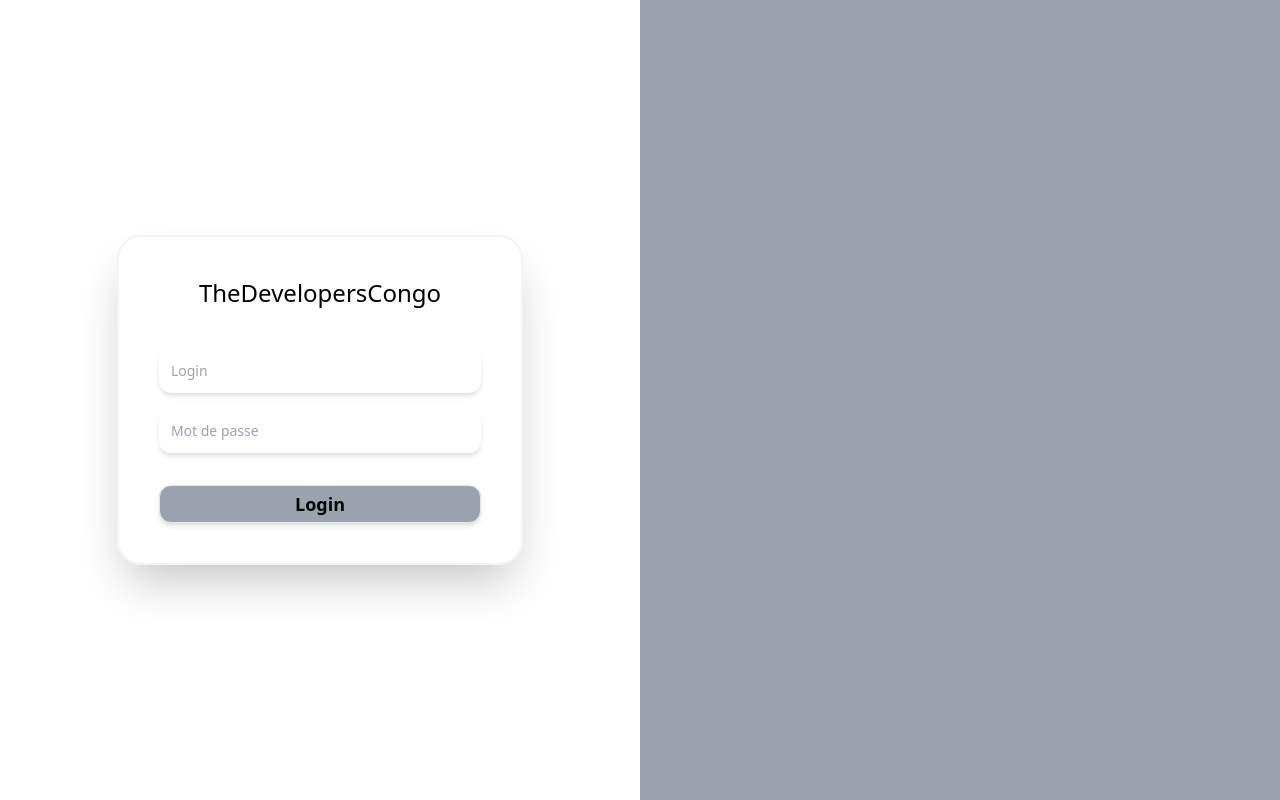
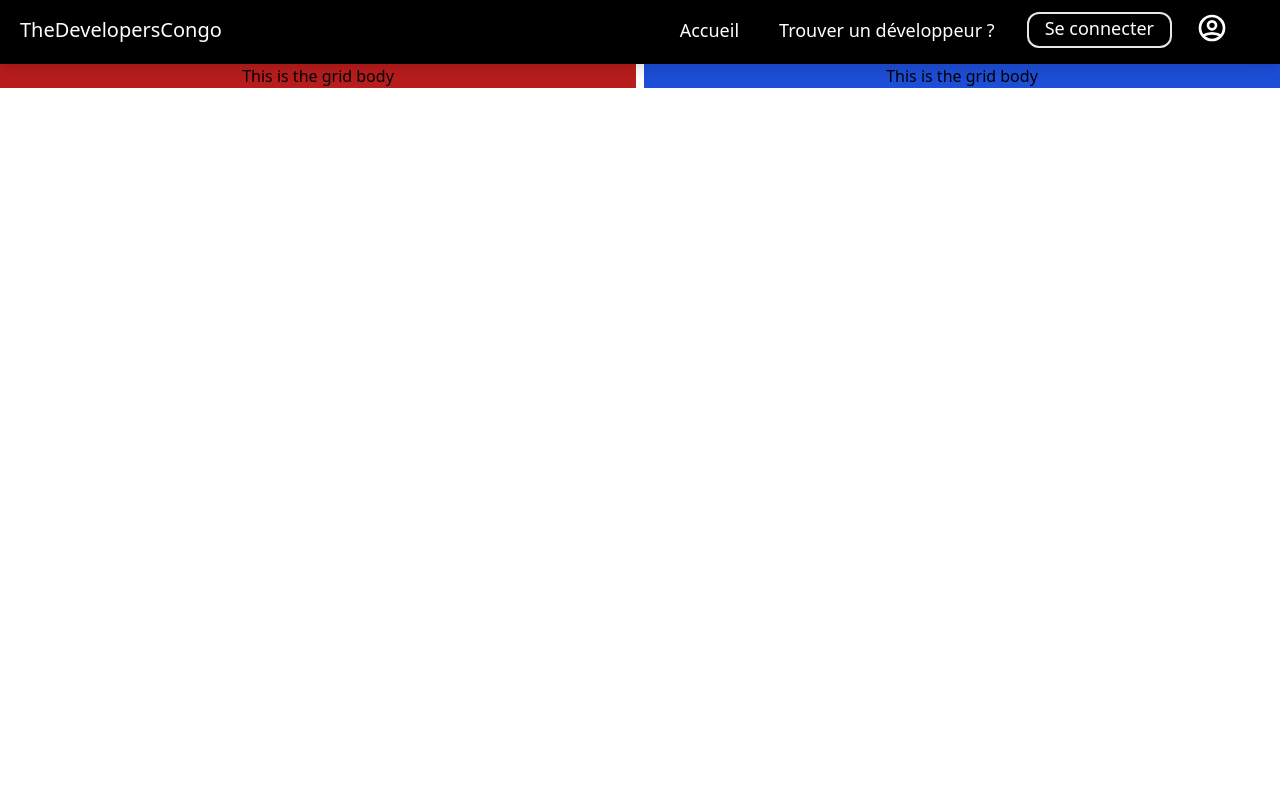
Before and after one commit to Nathsad1996/TheDevelopersCongo-FrontEnd, a Vue app: page / in a window 1280 px wide. Before the commit this address led to /login. Built offline with nearby package versions, Linux system fonts and the light colour scheme.

Commit message:
working on home findDeveloper login profile vue files

```diff
--- a/src/App.vue
+++ b/src/App.vue
@@ -1,3 +1,59 @@
 <template>
-  <router-view />
+  <div class="font-sans">
+    <nav
+      v-show="!wantToLogin"
+      class="absolute text-white flex justify-between top-0 w-full h-16 border-transparent border-b-4 shadow-lg bg-black"
+    >
+      <div class="flex m-3 px-2 py-1 text-sm md:text-xl cursor-pointer">
+        <span>TheDevelopersCongo</span>
+      </div>
+      <ul class="flex flex-row mr-10">
+        <router-link to="/">
+          <li class="menu-item m-3 px-2 py-1 hover:text-gray-500">Accueil</li>
+        </router-link>
+        <router-link to="/find-dev">
+          <li class="menu-item m-3 px-2 py-1 hover:text-gray-500">Trouver un développeur ?</li>
+        </router-link>
+        <li
+          class="menu-item m-3 px-4 pb-1 border-2 rounded-xl hover:text-black hover:bg-white"
+          @click="loginOptions"
+        >Se connecter</li>
+        <router-link to="/profile">
+          <svg
+            class="w-8 h-8 m-3 transition ease-in-out duration-500 cursor-pointer hover:text-gray-500"
+            fill="none"
+            stroke="currentColor"
+            viewBox="0 0 24 24"
+            xmlns="http://www.w3.org/2000/svg"
+          >
+            <path
+              stroke-linecap="round"
+              stroke-linejoin="round"
+              stroke-width="2"
+              d="M5.121 17.804A13.937 13.937 0 0112 16c2.5 0 4.847.655 6.879 1.804M15 10a3 3 0 11-6 0 3 3 0 016 0zm6 2a9 9 0 11-18 0 9 9 0 0118 0z"
+            />
+          </svg>
+        </router-link>
+      </ul>
+    </nav>
+    <router-view />
+  </div>
 </template>
+
+<script setup>
+import { useStore } from 'vuex';
+import { useRouter } from 'vue-router';
+
+const store = useStore()
+const router = useRouter()
+
+const wantToLogin = store.state.wantToLogin
+
+
+const loginOptions = () => {
+  store.dispatch('setWantToLogin', true)
+  router.push('/login')
+}
+
+
+</script>
--- a/src/css/tailwind.css
+++ b/src/css/tailwind.css
@@ -14,7 +14,7 @@
 }
 
 .menu-item {
-    @apply m-3 px-2 py-1 text-sm md:text-lg transition ease-in-out duration-500 hover:text-blue-600 cursor-pointer;
+    @apply  text-sm md:text-lg transition ease-in-out duration-500  cursor-pointer;
 }
 
 .section-home {
--- a/src/router/index.js
+++ b/src/router/index.js
@@ -14,6 +14,16 @@ const routes = [
     path: '/login',
     name: 'Login',
     component: () => import(/* webpackChunkName: "Login" */ '../views/Login.vue')
+  },
+  {
+    path: '/find-dev',
+    name: 'findDev',
+    component: () => import(/* webpackChunkName: "find-dev" */ '../views/FindDeveloper.vue')
+  },
+  {
+    path: '/profile',
+    name: 'Profile',
+    component: () => import(/* webpackChunkName: "profile" */ '../views/Profile.vue')
   }
 ]
 
@@ -24,12 +34,12 @@ const router = createRouter({
 
 // login handler
 router.beforeEach((to, from, next) => {
-  if (store.state.isLogin === false && to.path === "/") {
-    next("/login")
+  if (from.path === "/login" && to.path !== "/login") {
+    store.dispatch('setWantToLogin', false)
+    next()
   }
   else {
     next()
-
   }
 })
 
--- a/src/store/index.js
+++ b/src/store/index.js
@@ -6,13 +6,17 @@ import createPersistedState from "vuex-persistedstate";
 const state = {
   role: '',
   username: '',
-  isLogin: false
+  isLogin: false,
+  wantToLogin: false
 }
 
 
 const mutations = {
   SET_LOGIN: (state, value) => {
     state.isLogin = value
+  },
+  SET_WANT_TO_LOGIN: (state, value) => {
+    state.wantToLogin = value
   }
 }
 
@@ -20,6 +24,9 @@ const actions = {
   setLogin : ({commit}, payload) => {
     commit('SET_LOGIN', payload)
   },
+  setWantToLogin: ({commit}, payload) => {
+    commit('SET_WANT_TO_LOGIN', payload)
+  }
 }
 
 
--- /dev/null
+++ b/src/views/FindDeveloper.vue
@@ -0,0 +1,13 @@
+<template>
+    <div class="grid mt-16 grid-rows-3 gap-4">
+        <div class="flex justify-center mt-16">
+            <input class="w-full mx-32 px-4 py-4 focus:ring-gray-500 rounded-2xl shadow-lg border-2" type="text" placeholder="Tapez { la compétence | le nom } que vous recherchez !">
+        </div>
+        <div class="flex justify-center">
+            <button class="border-2 bg-gray-500 hover:bg-black transition ease-in-out duration-500 text-white text-xl shadow-lg rounded-3xl px-32 my-7">Rechercher</button>
+        </div>
+    </div>
+</template>
+
+<script setup>
+</script>
--- a/src/views/Home.vue
+++ b/src/views/Home.vue
@@ -1,21 +1,9 @@
 <template>
-  <div class="grid grid-rows-2 gap-4">
-    <nav class="absolute flex justify-between top-0 w-full h-16 border-transparent border-b-4 shadow-lg bg-blue-300">
-      <div class="flex m-3 px-2 py-1 text-sm md:text-xl cursor-pointer">
-        <span>
-          TheDevelopersCongo
-        </span>
-      </div>
-      <ul class="flex flex-row mr-10">
-        <li class="menu-item">Home</li>
-        <li class="menu-item">Services</li>
-        <li class="menu-item">About us</li>
-      </ul>
-    </nav>
-    <div class="mt-20 grid grid-rows-1 md:grid-cols-3 gap-1 md:gap-4">
+  <div class="grid grid-rows-2 gap-2">
+
+    <div class="mt-16 grid grid-rows-1 md:grid-cols-2 gap-1 md:gap-2">
       <div class="section-home bg-red-700">This is the grid body</div>
       <div class="section-home bg-blue-700">This is the grid body</div>
-      <div class="section-home bg-yellow-700">This is the grid body</div>
     </div>
   </div>
 </template>
--- /dev/null
+++ b/src/views/Profile.vue
@@ -0,0 +1,14 @@
+<template>
+    <div class="grid mt-16 grid-cols-3 gap-1">
+        <div class="bg-black text-white">
+            menu
+        </div>
+        <div class="col-span-2 bg-gray-500">
+            selected menu detail
+        </div>
+    </div>
+</template>
+
+
+<script setup>
+</script>
```
